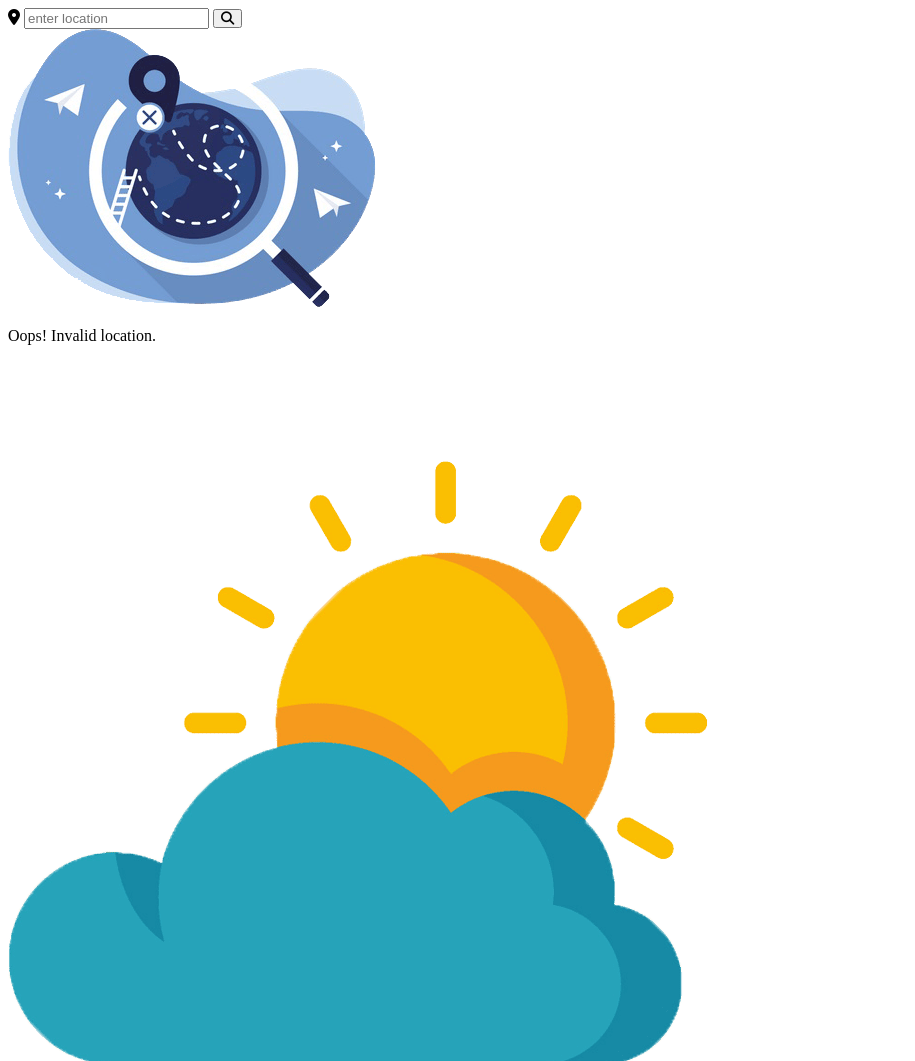
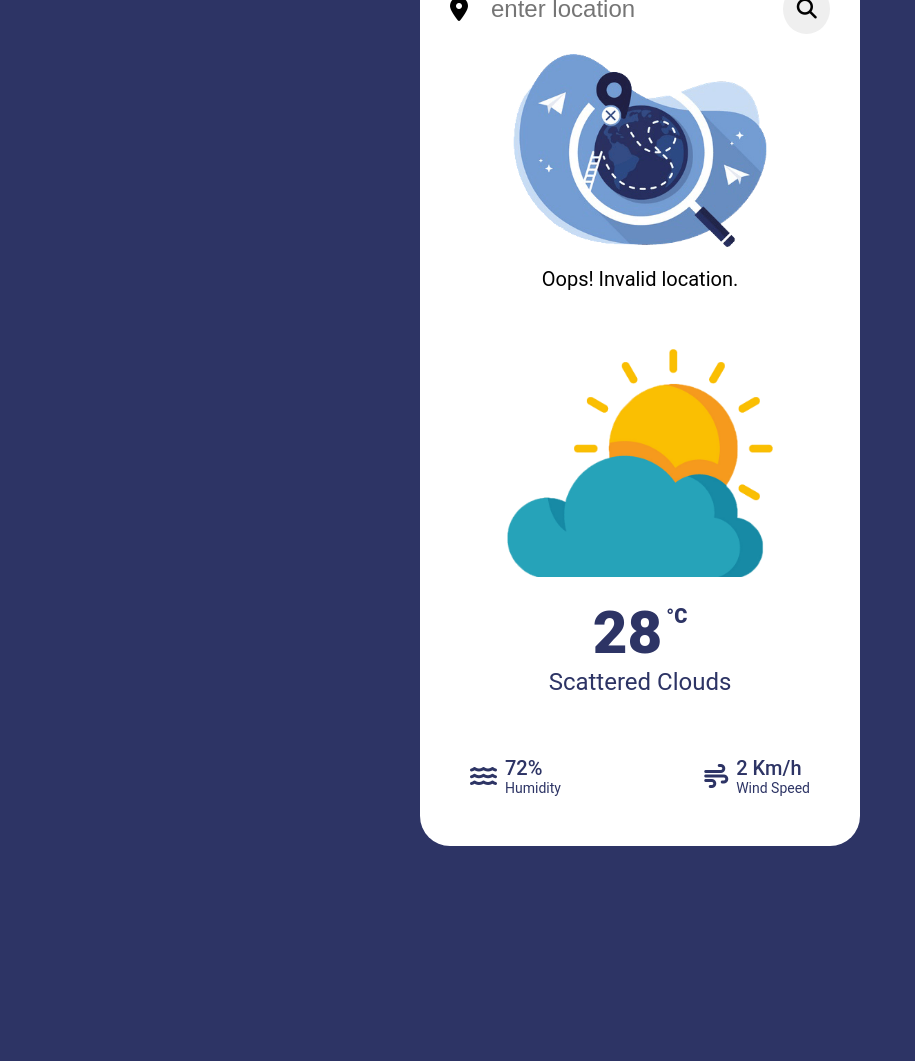
Before and after one commit to IoanVulturar/simple-weather-app, a plain HTML site: page index.html in a window 1280 px wide. Shown: the top 1061 px of the page, without its empty margins (0-915 px from the left). After the commit the page ends 846 px from the top, so only its background shows below. Drawn offline with Linux system fonts and the light colour scheme; a web font is replaced by a local one.

Commit message:
add styles for the html structure

```diff
--- a/index.html
+++ b/index.html
@@ -5,8 +5,13 @@
     <meta http-equiv="X-UA-Compatible" content="IE=edge">
     <meta name="viewport" content="width=device-width, initial-scale=1.0">
 
+    <link rel="preconnect" href="https://fonts.googleapis.com">
+    <link rel="preconnect" href="https://fonts.gstatic.com" crossorigin>
+    <link href="https://fonts.googleapis.com/css2?family=family=Roboto:wght@300;400;500;700;900&display=swap" rel="stylesheet">
+
     <link rel="stylesheet" href="https://cdnjs.cloudflare.com/ajax/libs/font-awesome/6.4.0/css/all.min.css" integrity="sha512-iecdLmaskl7CVkqkXNQ/ZH/XLlvWZOJyj7Yy7tcenmpD1ypASozpmT/E0iPtmFIB46ZmdtAc9eNBvH0H/ZpiBw==" crossorigin="anonymous" referrerpolicy="no-referrer" />
 
+    <link rel="stylesheet" href="styles.css">
     <title>Weather</title>
 </head>
 <body>
@@ -25,8 +30,8 @@
 
         <div class="weather-box">
             <img src="images/cloud.png" alt="weather image">
-            <p class="weather-temp">0</p>
-            <p class="weather-desc">Scattered clouds</p>
+            <p class="temperature">28<span class="degrees">°C</span></p>
+            <p class="description">Scattered clouds</p>
         </div>
 
         <div class="weather-details">
--- /dev/null
+++ b/styles.css
@@ -0,0 +1,134 @@
+:root {
+    --main-color: rgb(45, 52, 101);
+}
+
+* {
+    margin: 0;
+    padding: 0;
+    border: 0;
+    outline: none;
+    box-sizing: border-box;
+}
+
+body {
+    font-family: 'Roboto', sans-serif;
+    background-color: var(--main-color);
+    display: flex;
+    align-items: center;
+    justify-content: center;
+    height: 100vh;
+}
+
+.container {
+    background-color: white;
+    width: 440px;
+    padding: 30px;
+    border-radius: 30px;
+}
+
+.search-box {
+    display: flex;
+    align-items: center;
+    justify-content: space-between;
+}
+
+.search-box i {
+    font-size: 24px;
+    margin-right: 8px;
+}
+
+.search-box input {
+    width: 80%;
+    margin-left: 15px;
+    font-size: 24px;
+    text-transform: uppercase;
+}
+
+.search-box input::placeholder {
+    text-transform: lowercase;
+}
+
+.search-box button {
+    width: 50px;
+    height: 50px;
+    border-radius: 50%;
+    font-size: 20px;
+    margin-left: 8px;
+}
+
+.search-box button:hover {
+    background-color: var(--main-color);
+    color: white;
+}
+
+.not-found {
+    margin: 20px;
+    display: flex;
+    flex-direction: column;
+    align-items: center;
+}
+
+.not-found img {
+    max-width: 75%;
+    margin-bottom: 20px;
+}
+
+.not-found p {
+    font-size: 20px;
+}
+
+.weather-box {
+    display: flex;
+    flex-direction: column;
+    align-items: center;
+    color: var(--main-color);
+}
+
+.weather-box img {
+    max-width: 70%;
+    margin-bottom: 20px;
+}
+
+.weather-box .temperature {
+    font-size: 60px;
+    font-weight: 900;
+}
+
+.weather-box .temperature span {
+    font-size: 20px;
+    position: relative;
+    top: -30px;
+    margin-left: 4px;
+}
+
+.weather-box .description {
+    font-size: 24px;
+    text-transform: capitalize;
+}
+
+.weather-details {
+    color: var(--main-color);
+    display: flex;
+    justify-content: space-between;
+    margin: 60px 20px 20px;
+}
+
+.humidity, .wind {
+    display: flex;
+    align-items: center;
+}
+
+.humidity i, .wind i {
+    font-size: 24px;
+    margin-right: 8px;
+}
+
+.humidity span, .wind span {
+    font-size: 20px;
+    font-weight: 500;
+}
+
+.humidity p, .wind p {
+    font-size: 14px;
+    font-weight: 400;
+}
```
